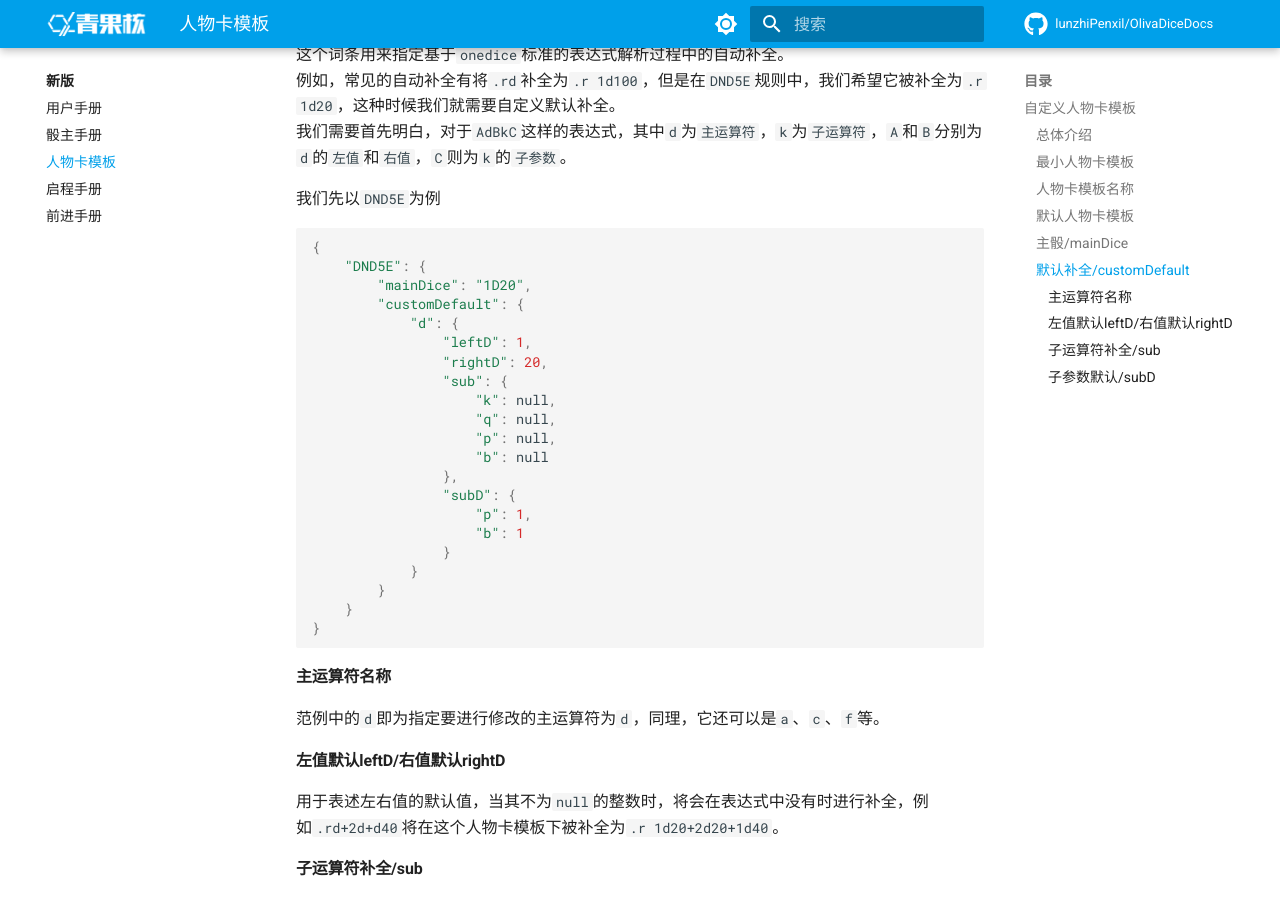
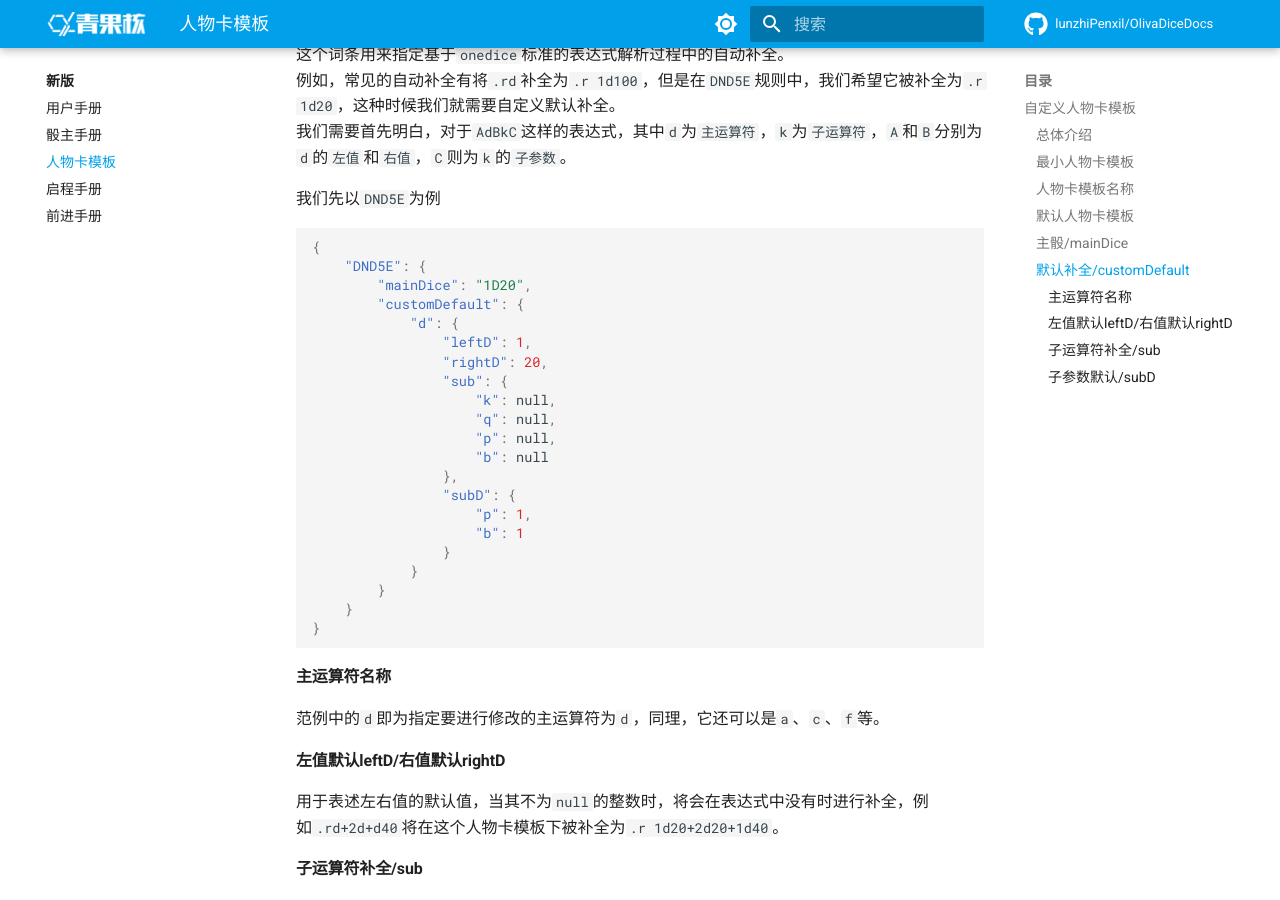
Before and after one commit to lunzhiPenxil/OlivaDiceDocs, an MkDocs documentation site: the page built from docs/OlivaDice3_Master_Manual_pcTemplate.md, in a window 1280 px wide and 900 px high, scrolled down 2598 px. Built offline with MkDocs 1.6.1 and Material for MkDocs 9.7.7, drawn with Linux system fonts in a browser that asks for light colours; comment, search, counter and statistics services are not loaded.

Commit message:
修改代码段格式

````diff
--- a/docs/OlivaDice3_Master_Manual_pcTemplate.md
+++ b/docs/OlivaDice3_Master_Manual_pcTemplate.md
@@ -620,7 +620,7 @@
 我们需要首先明白，对于`AdBkC`这样的表达式，其中`d`为`主运算符`，`k`为`子运算符`，`A`和`B`分别为`d`的`左值`和`右值`，`C`则为`k`的`子参数`。
 
 我们先以`DND5E`为例
-```python
+```json
 {
     "DND5E": {
         "mainDice": "1D20",
````
